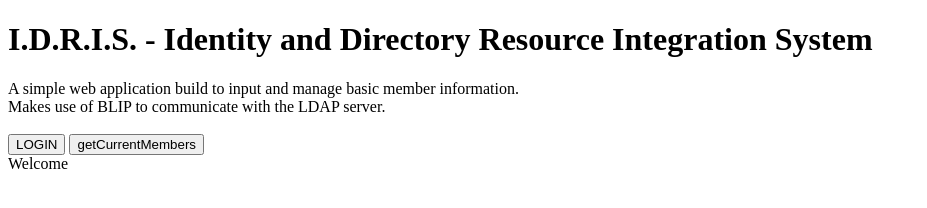
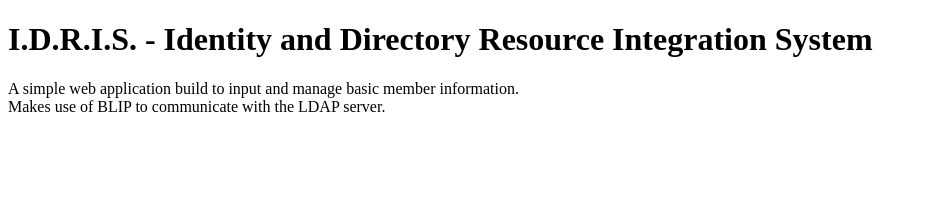
Before and after one commit to debolk/idris, a plain HTML site: page index.html in a window 1280 px wide. Shown: the whole page, without its empty margins (0-927 px from the left). Drawn offline with Linux system fonts and the light colour scheme; a script that the page names is missing.

Commit message:
Restructured code, added some stuff, removed login button.

```diff
--- a/index.html
+++ b/index.html
@@ -12,10 +12,8 @@
 <h1>I.D.R.I.S. - Identity and Directory Resource Integration System</h1>
 <h8>A simple web application build to input and manage basic member information. <br>Makes use of BLIP to communicate with the LDAP server.</h8>
 <br><br>
-<button type="button" id="login">LOGIN</button>
-<button type="button" id="blip">getCurrentMembers</button>
 
-<div id="content">Welcome</div>
+<div id="content"></div>
 
 <div id="personsgrid"></div>
 
--- a/js/classes/requests/bolklogin.js
+++ b/js/classes/requests/bolklogin.js
@@ -101,6 +101,7 @@
 
     static checkLoggedIn() {
         if (!this.checkLoginState()) {
+            alert("Welcome to I.D.R.I.S.\nPlease press OK to log in.");
             this.login();
             return false;
         }
```
